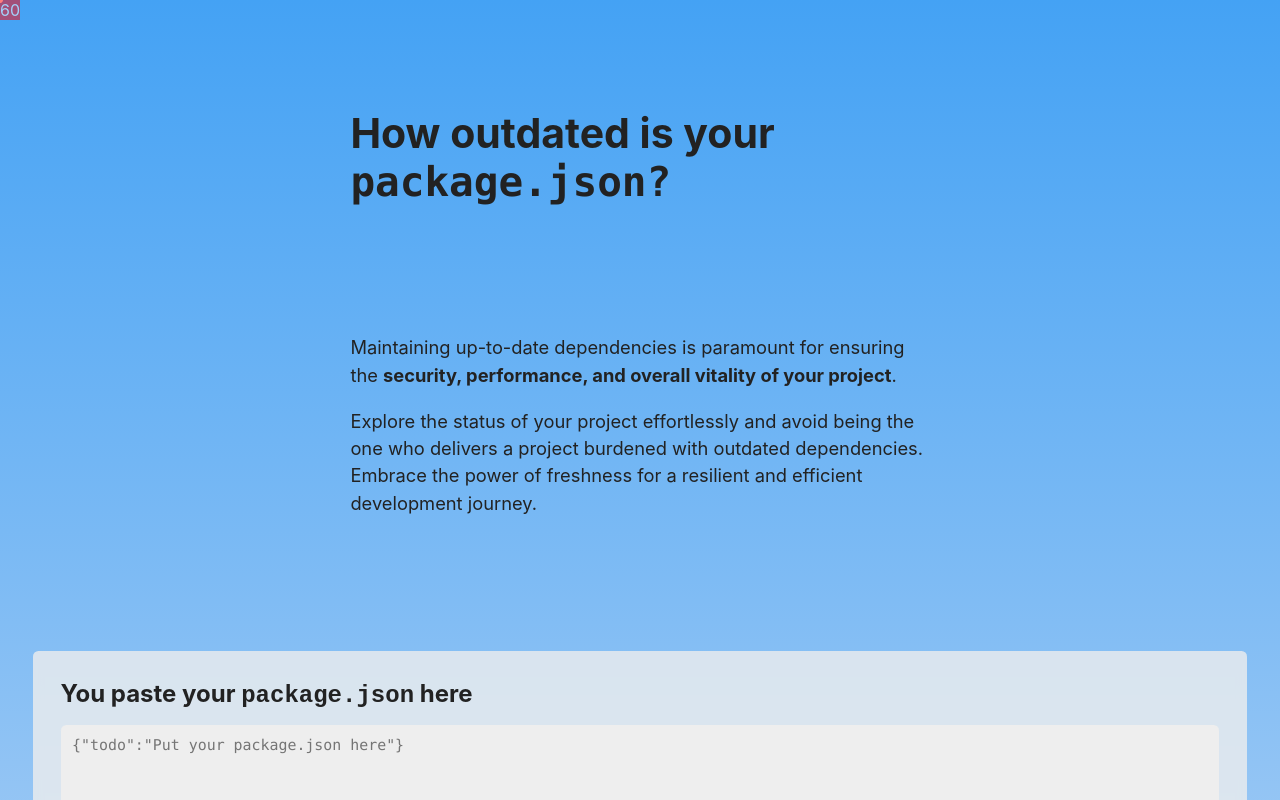
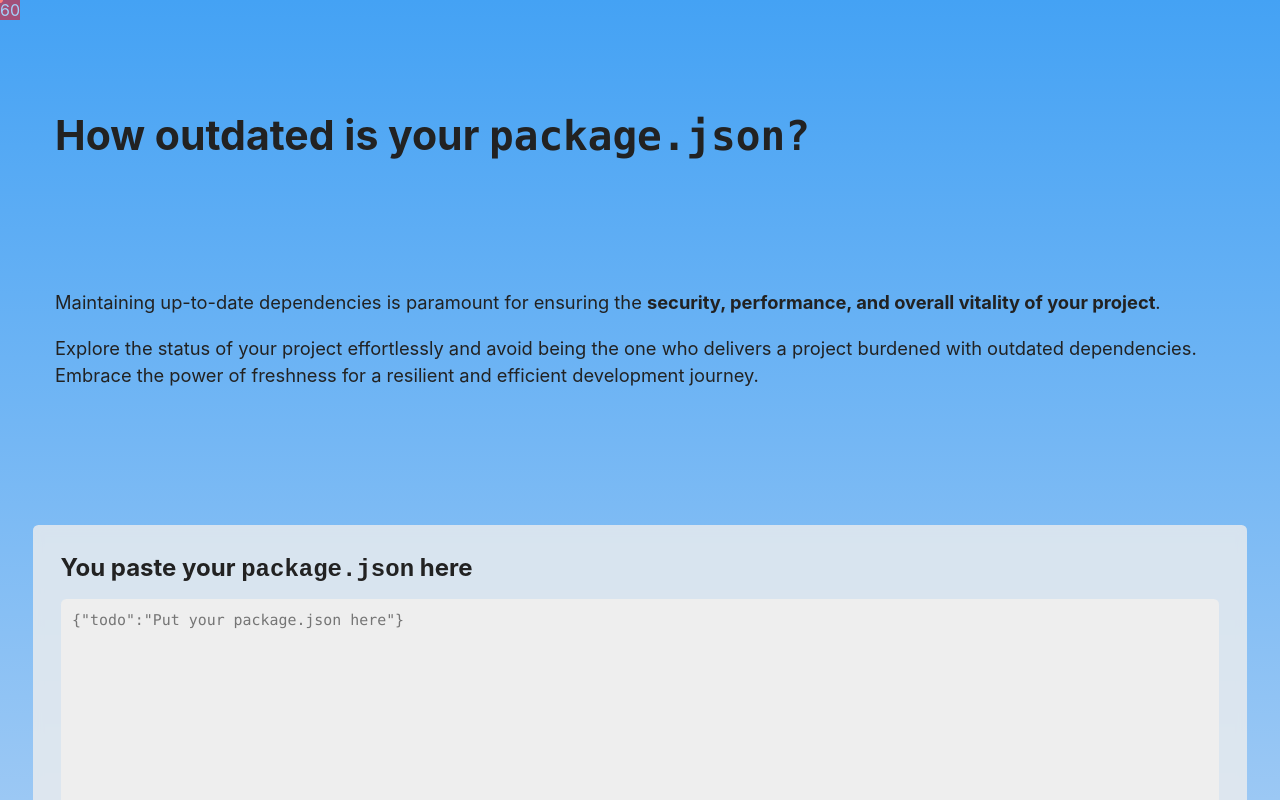
Before and after one commit to onetdev/how-outdated-is-your-package-json, a Next.js app: page / in a window 1280 px wide. Shown: the top 800 px of the page. Built offline with nearby package versions, Linux system fonts and the light colour scheme.

Commit message:
feat(style): narrow layout width for large screens

```diff
--- a/src/components/templates/MainLayout.module.css
+++ b/src/components/templates/MainLayout.module.css
@@ -12,6 +12,7 @@
   border-top: 1px solid var(--background);
   justify-content: center;
   align-items: center;
+  max-width: var(--max-width);
 }
 
 .footer a {
--- a/src/components/templates/MainLayout.tsx
+++ b/src/components/templates/MainLayout.tsx
@@ -1,4 +1,3 @@
-import { clsx } from 'clsx';
 import Image from 'next/image';
 import { ComponentProps, FunctionComponent, PropsWithChildren } from 'react';
 
--- a/src/pages/index.tsx
+++ b/src/pages/index.tsx
@@ -15,7 +15,7 @@ const Home: FunctionComponent = () => {
     useState<PackageIngestResult | null>();
 
   return (
-    <MainLayout>
+    <MainLayout className={styles.root}>
       <Head>
         <title>How outdated is your package.json?</title>
         <meta
--- a/src/styles/Home.module.css
+++ b/src/styles/Home.module.css
@@ -1,47 +1,42 @@
+.root {
+  width: 100%;
+}
 .container {
   z-index: 10;
   position: relative;
+  max-width: var(--max-width);
+  margin: 0 auto;
 }
-
 .header {
   display: flex;
   flex-flow: column;
   min-height: 65vh;
   justify-content: center;
-  padding: 0 var(--space-2xl-3xl);
-    max-width: 800px;
-    margin: 0 auto;
+  padding: 0 var(--space-s-m);
 }
-
 .title {
-  margin: var(--space-2xl-3xl) auto;
+  margin: var(--space-2xl-3xl) 0;
   font-size: var(--step-3);
   line-height: 1.15;
 }
-
 .intro {
   margin: 0 auto var(--space-2xl-3xl) auto;
   line-height: 1.5;
   font-size: var(--step--1);
 }
-
 .stepContainer {
   display: flex;
-    flex-direction: column;
+  flex-direction: column;
 }
-
 .stepSection--step1 {
   grid-area: a;
 }
-
 .stepSection--step2 {
   grid-area: b;
 }
-
 .statContainer {
   display: flex;
   align-items: center;
   justify-content: center;
   flex-wrap: wrap;
-  max-width: 800px;
 }
--- a/src/styles/globals.css
+++ b/src/styles/globals.css
@@ -16,6 +16,7 @@
   Bitstream Vera Sans Mono, Courier New, monospace;
   --font-default: -apple-system, BlinkMacSystemFont, Segoe UI, Roboto, Oxygen,
     Ubuntu, Cantarell, Fira Sans, Droid Sans, Helvetica Neue, sans-serif;
+  --max-width: 1600px;
 }
 
 @media (prefers-color-scheme: dark) {
```
